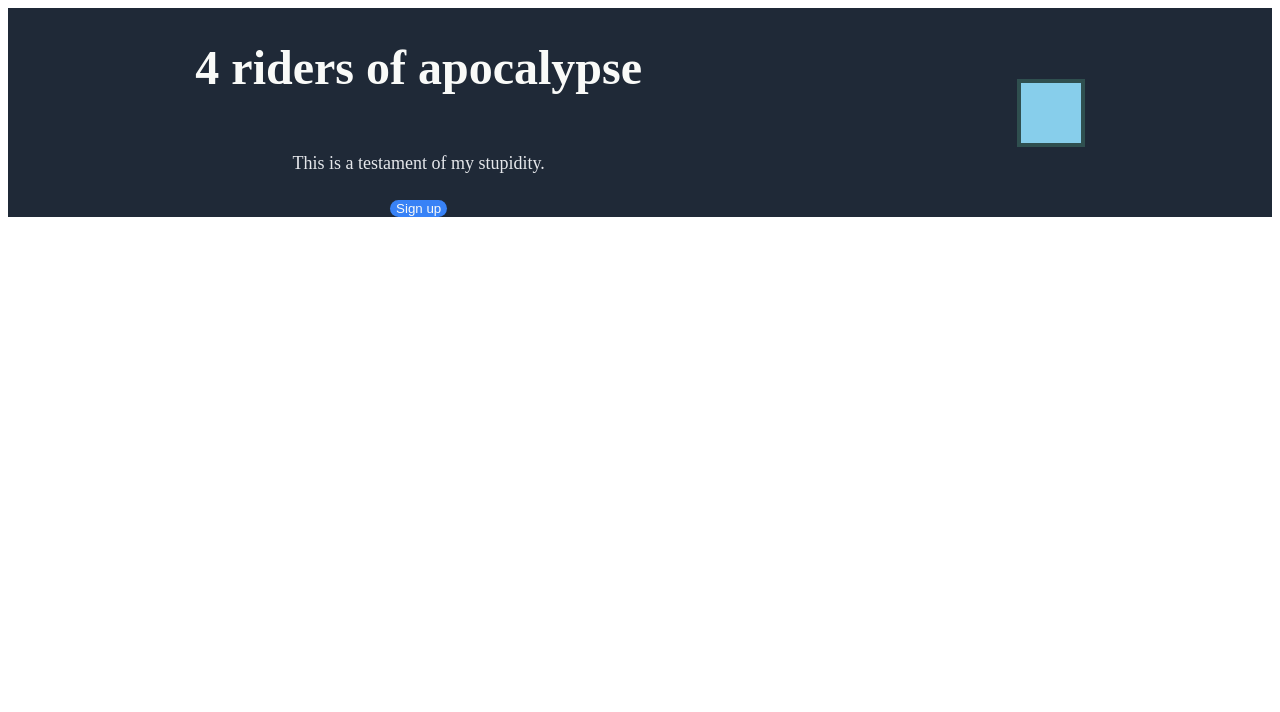
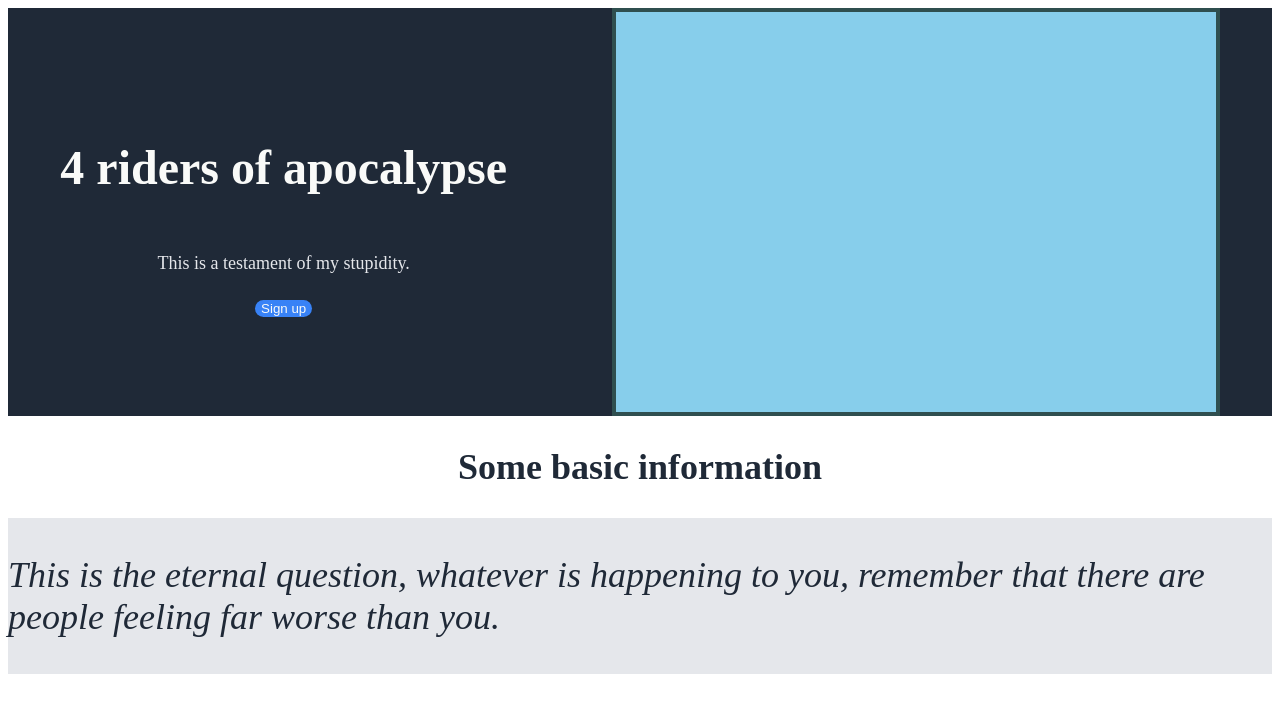
Before and after one commit to oravecmark/landing_page, a plain HTML site: page index.html in a window 1280 px wide. Drawn offline with Linux system fonts and the light colour scheme.

Commit message:
Added the block for the page.

```diff
--- a/index.html
+++ b/index.html
@@ -18,5 +18,11 @@
             </div>
 
         </div>
+        <div class="classicbackground">
+            <h2 class="h2">Some basic information</h2>
+        </div>
+        <div class="quotebackground">
+            <p class="quotetext"><em>This is the eternal question, whatever is happening to you, remember that there are people feeling far worse than you.</em></p>
+        </div>
     </body>
 </html>
--- a/styles.css
+++ b/styles.css
@@ -3,6 +3,20 @@
     background-color: #1f2937;
     justify-content: space-around;
 
+}
+
+.classicbackground {
+    display: flex;
+    background-color: white;
+    justify-content: center;
+    align-items: center;
+}
+
+.quotebackground {
+    display: flex;
+    background-color: #e5e7eb;
+    justify-content: center;
+    align-items: center;
 }
 
 .blackitem {
@@ -19,9 +33,20 @@
     font-weight: bold;
 }
 
+.h2 {
+    color: #1f2937;
+    font-size: 36px;
+    font-weight: bold;
+}
+
 .secondary {
     color: #e5e7eb;
     font-size: 18px;
+}
+
+.quotetext {
+    color: #1f2937;
+    font-size: 36px;
 }
 
 .button {
@@ -32,8 +57,8 @@
 }
 
 .tempitem {
-    width: 60px;
-    height: 60px;
+    width: 600px;
+    height: 400px;
     border: 4px solid darkslategray;
     background: skyblue;
 }
```
